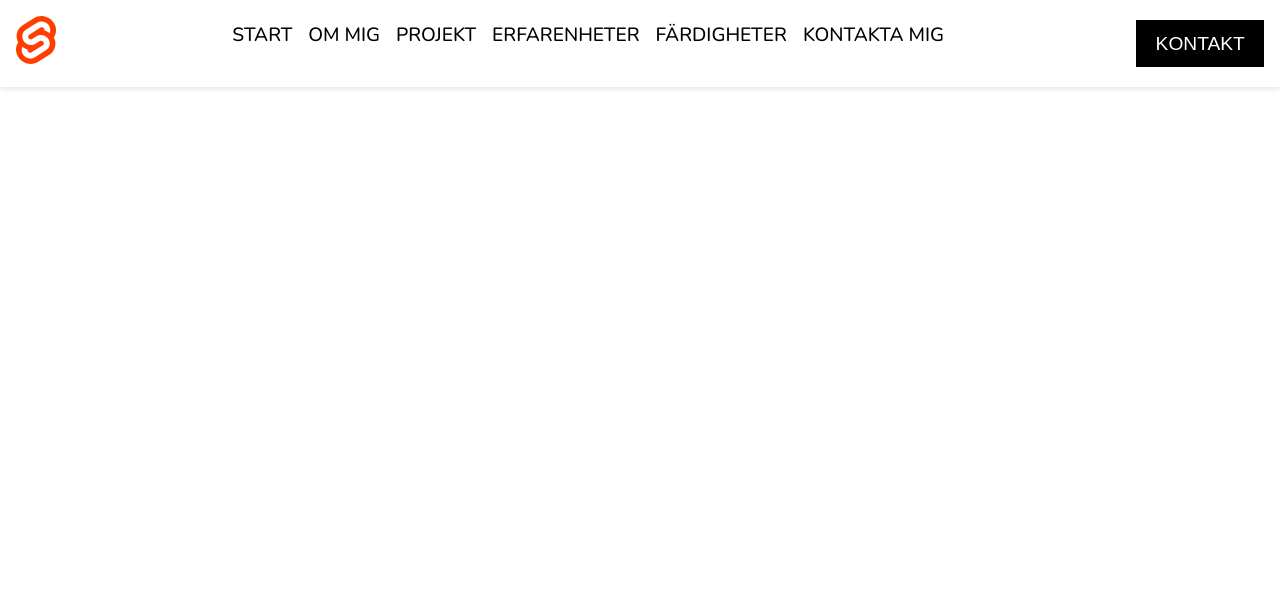
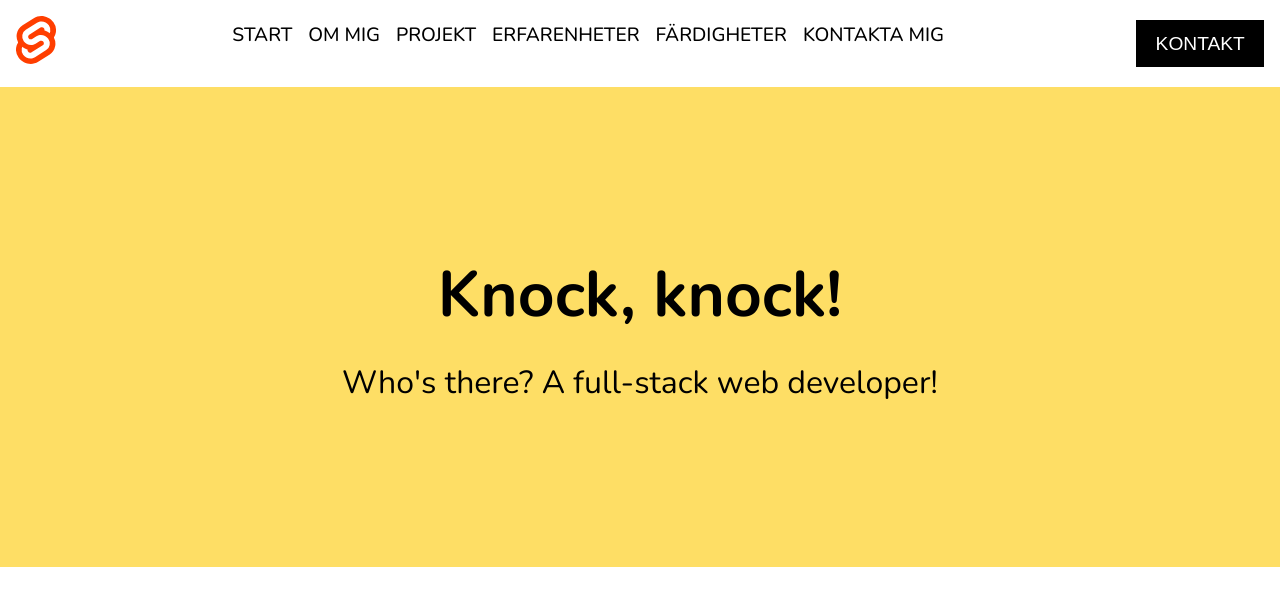
Before and after one commit to Wolfskii/wolfskii-portfolio, a Svelte app: page / in a window 1280 px wide. Shown: the top 606 px of the page. Built offline with nearby package versions, Linux system fonts and the light colour scheme.

Commit message:
Add hero

```diff
--- a/src/App.svelte
+++ b/src/App.svelte
@@ -1,4 +1,5 @@
 <script lang="ts">
+	import Hero from './components/Hero.svelte';
   import Header from './components/Header.svelte';
   import svelteLogo from './assets/svelte.svg'
   import viteLogo from '/vite.svg'
@@ -7,6 +8,7 @@
 <Header></Header>
 
 <main>
+  <Hero></Hero>
 </main>
 
 <style>
--- /dev/null
+++ b/src/components/Hero.svelte
@@ -0,0 +1,40 @@
+<script lang="ts">
+
+</script>
+
+<section class="hero">
+  <div class="hero-container">
+    <h1 class="hero-heading">Knock, knock!</h1>
+    <h2 class="hero-subheading">Who's there? A full-stack web developer!</h2>
+  </div>
+</section>
+
+<style>
+  .hero {
+  background-color: #FEDE65;
+  width: 100%;
+  height: 60vh;
+  display: flex;
+  justify-content: center;
+  align-items: center;
+  padding: 0 2rem;
+}
+
+.hero-container {
+  max-width: 800px;
+  text-align: center;
+}
+
+.hero-heading {
+  color: #000000;
+  font-size: 4rem;
+  font-weight: bold;
+  margin-bottom: 1rem;
+}
+
+.hero-subheading {
+  color: #000000;
+  font-size: 2rem;
+  font-weight: 400;
+}
+</style>
```
